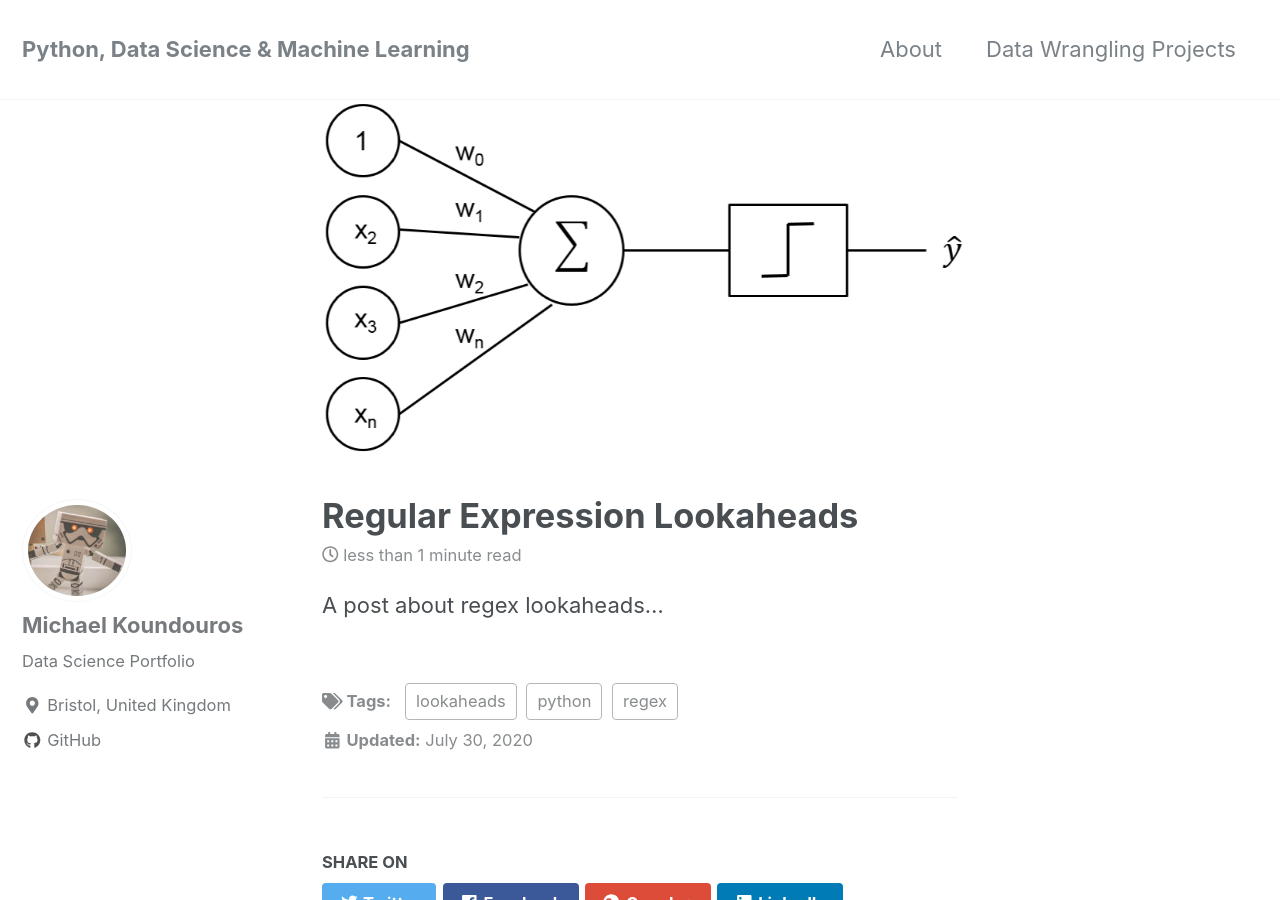
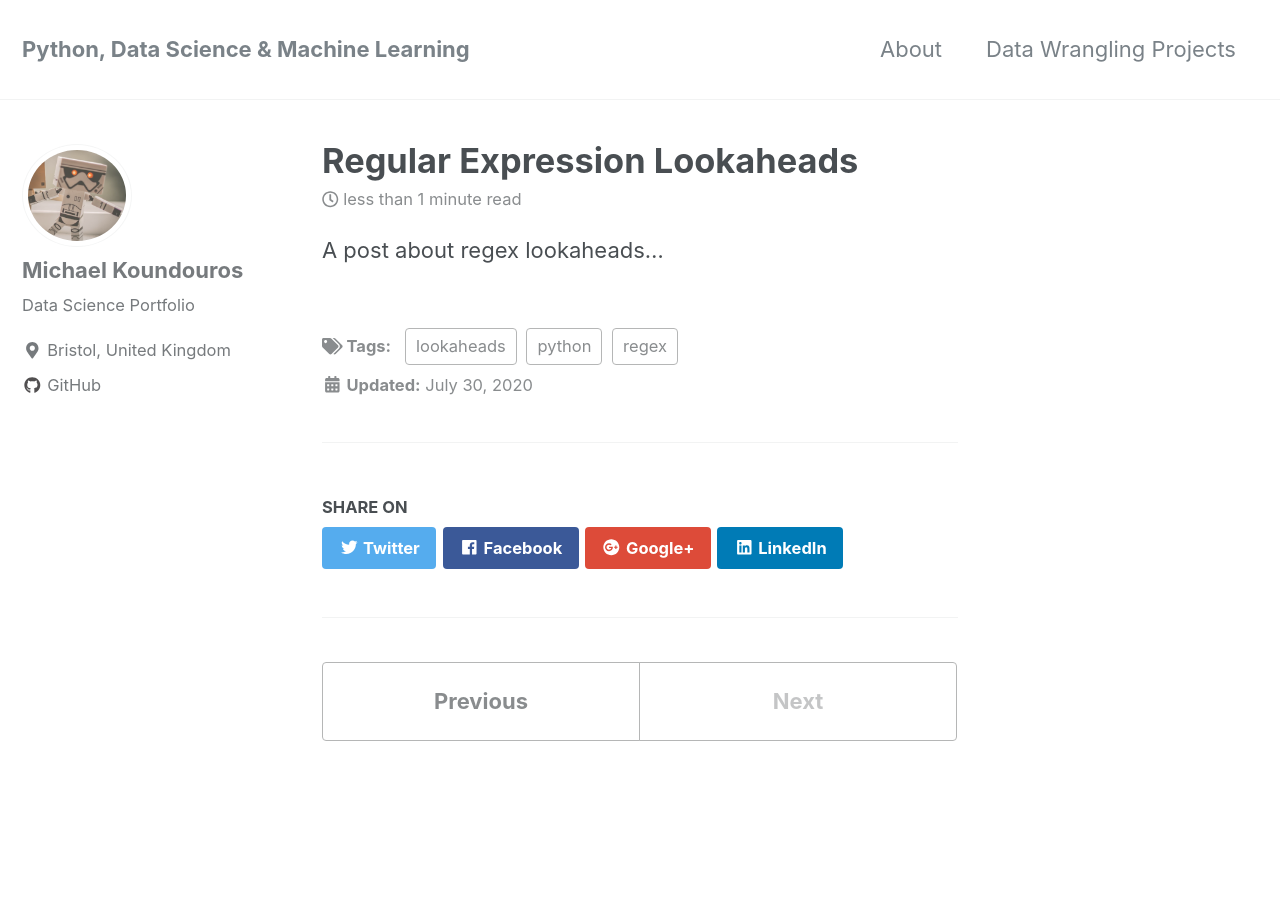
Before and after one commit to mkoundo/mkoundo.github.io, a Jekyll site: the page built from _posts/2020-07-30-regex-lookaheads.markdown, in a window 1280 px wide and 900 px high. Built offline with Jekyll 4.4.1, drawn with Linux system fonts in a browser that asks for light colours; nearby versions of some CDN libraries.

Commit message:
first commit

```diff
--- a/_posts/2020-07-26-learning-python.markdown
+++ b/_posts/2020-07-26-learning-python.markdown
@@ -2,8 +2,6 @@
 title: "Learning Python"
 date: 2020-07-01
 tags: [python, python2]
-header:
-  image: "/images/perceptron/percept.jpg"
 excerpt: "Python"
 mathjax: "true"
 ---
--- a/_posts/2020-07-30-regex-lookaheads.markdown
+++ b/_posts/2020-07-30-regex-lookaheads.markdown
@@ -2,8 +2,6 @@
 title: "Regular Expression Lookaheads"
 date: 2020-07-30
 tags: [python, regex, lookaheads]
-header:
-  image: "/images/perceptron/percept.jpg"
 excerpt: "Regex"
 ---
 A post about regex lookaheads...
```
